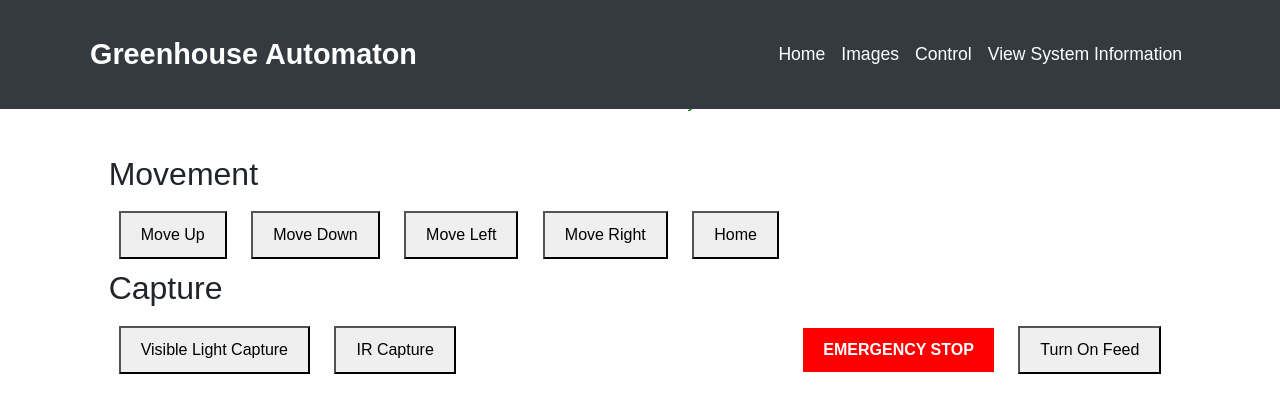
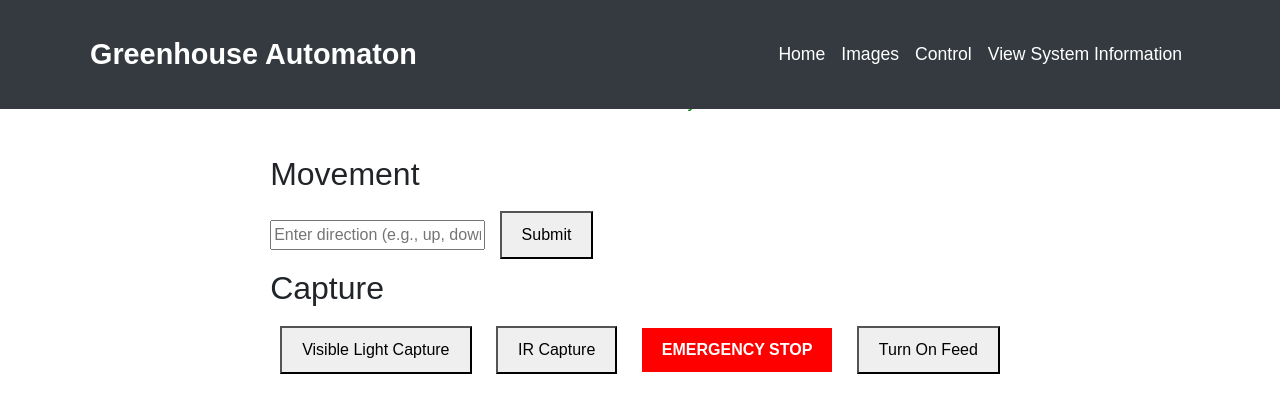
Before and after one commit to wesleysimms93/Server_Code_SD, a Django app: page /control/Manual/ in a window 1280 px wide. Shown: the top 401 px of the page. Run offline with Django 5.2, Linux system fonts and the light colour scheme; a user stored in the database is signed in; some libraries are stand-ins or nearby versions.

Commit message:
Added some edits

```diff
--- a/controls/templates/manual_control.html
+++ b/controls/templates/manual_control.html
@@ -146,11 +146,8 @@
 
     <div class="controls">
         <h2>Movement</h2>
-        <button onclick="move('up')">Move Up</button>
-        <button onclick="move('down')">Move Down</button>
-        <button onclick="move('left')">Move Left</button>
-        <button onclick="move('right')">Move Right</button>
-        <button onclick="move('home')">Home</button>
+        <input type="text" id="movementInput" placeholder="Enter direction (e.g., up, down, left, right, home)" />
+        <button onclick="submitMovement()">Submit</button>
 
         <h2>Capture</h2>
         <button id="downloadButton">Visible Light Capture</button>
@@ -232,6 +229,33 @@
         function updateStatus(message) {
             document.getElementById('status').innerText = `Status: ${message}`;
         }
+
+        // Function to submit movement commands to the 3D printer
+        function submitMovement() {
+            const direction = document.getElementById('movementInput').value.trim().toLowerCase();
+            if (direction) {
+                updateStatus(`Executing command: ${direction}`);
+                fetch(`/execute_cool_script/${direction}/`, {
+                    method: 'GET',
+                })
+                    .then(response => response.json())
+                    .then(data => {
+                        if (data.status === 'success') {
+                            console.log(data.message);
+                            updateStatus(data.message);
+                        } else {
+                            console.error(data.message);
+                            updateStatus(`Error: ${data.message}`);
+                        }
+                    })
+                    .catch(error => {
+                        console.error('Error:', error);
+                        updateStatus('Error: Unable to execute command.');
+                    });
+            } else {
+                alert('Please enter a valid command.');
+            }
+        }
     </script>
 </body>
 </html>
--- a/controls/urls.py
+++ b/controls/urls.py
@@ -7,4 +7,5 @@
     path('download-image/', views.download_from_external, name='download_from_external'),
     path('video/', views.video_stream, name='video_stream'),
     path('Manual/execute/<str:action>/', views.execute_cool_script, name='execute_cool_script'),
+    path('execute_cool_script/<str:action>/', views.execute_cool_script, name='execute_cool_script'),
 ]
```
